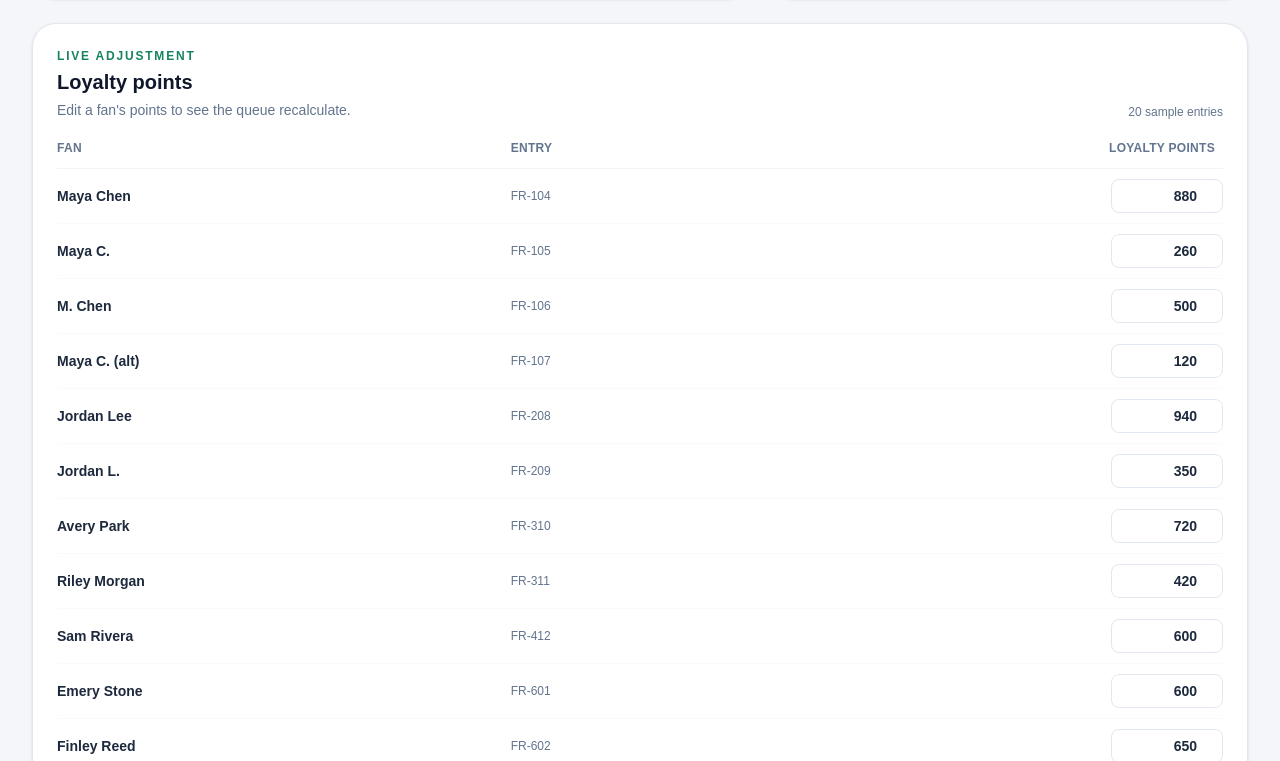
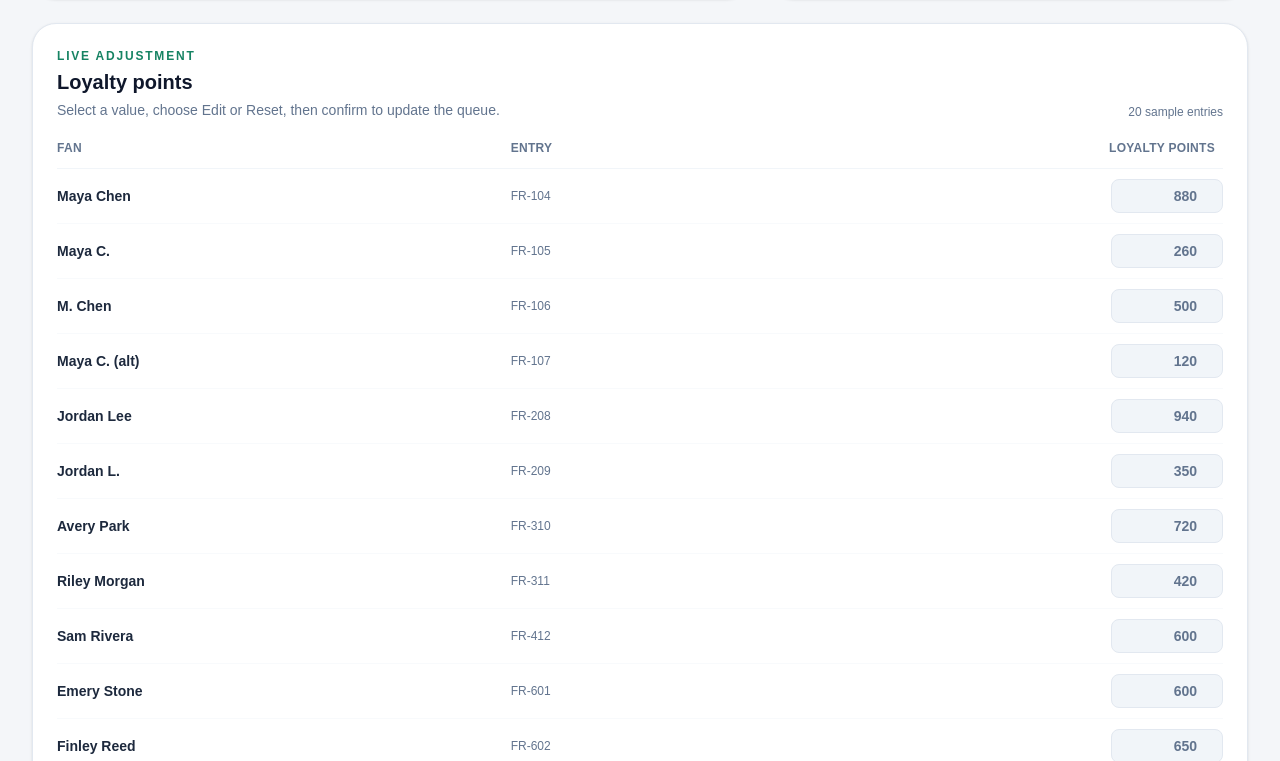
Before and after one commit to oOKaragaOo/front-row-upgrade, a Next.js app: page / in a window 1280 px wide. Shown: the part 2059-2820 px from the top of the page. Built offline with nearby package versions, Linux system fonts and the light colour scheme.

Commit message:
feat(ui): add confirmed loyalty editing

```diff
--- a/src/ui/FrontRowUpgradeQueue.tsx
+++ b/src/ui/FrontRowUpgradeQueue.tsx
@@ -35,6 +35,9 @@ export default function FrontRowUpgradeQueue() {
   );
   const [now, setNow] = useState(() => new Date(DEFAULT_NOW_ISO));
   const [mode, setMode] = useState<ScoringMode>("normal");
+  const [activeLoyaltyActions, setActiveLoyaltyActions] = useState<string | null>(null);
+  const [editingLoyaltyEntryId, setEditingLoyaltyEntryId] = useState<string | null>(null);
+  const [draftLoyaltyPoints, setDraftLoyaltyPoints] = useState("");
 
   const result = useMemo(
     () => buildFrontRowUpgradeQueue(entries, now, mode),
@@ -45,11 +48,11 @@ export default function FrontRowUpgradeQueue() {
     setNow((currentTime) => new Date(currentTime.getTime() + minutes * 60_000));
   }
 
-  function changeLoyaltyPoints(entryId: string, value: string) {
+  function changeLoyaltyPoints(entryId: string, value: string): boolean {
     const loyaltyPoints = value.trim() === "" ? null : Number(value);
 
     if (loyaltyPoints !== null && !Number.isFinite(loyaltyPoints)) {
-      return;
+      return false;
     }
 
     setEntries((currentEntries) =>
@@ -57,6 +60,37 @@ export default function FrontRowUpgradeQueue() {
         entry.id === entryId ? { ...entry, loyaltyPoints } : entry,
       ),
     );
+
+    return true;
+  }
+
+  function beginLoyaltyEdit(entry: TicketQueueEntry, reset: boolean) {
+    const originalEntry = SAMPLE_ENTRIES.find(
+      (sampleEntry) => sampleEntry.id === entry.id,
+    );
+    const points = reset
+      ? originalEntry?.loyaltyPoints
+      : entry.loyaltyPoints;
+
+    setDraftLoyaltyPoints(points == null ? "" : String(points));
+    setEditingLoyaltyEntryId(entry.id);
+    setActiveLoyaltyActions(null);
+  }
+
+  function confirmLoyaltyEdit() {
+    if (editingLoyaltyEntryId === null) {
+      return;
+    }
+
+    if (changeLoyaltyPoints(editingLoyaltyEntryId, draftLoyaltyPoints)) {
+      setEditingLoyaltyEntryId(null);
+      setDraftLoyaltyPoints("");
+    }
+  }
+
+  function cancelLoyaltyEdit() {
+    setEditingLoyaltyEntryId(null);
+    setDraftLoyaltyPoints("");
   }
 
   function upgradeWinnerTicket() {
@@ -412,8 +446,8 @@ export default function FrontRowUpgradeQueue() {
                 Live adjustment
               </p>
               <h2 className="mt-1 text-xl font-black">Loyalty points</h2>
-              <p className="mt-1 text-sm text-slate-500">
-                Edit a fan&apos;s points to see the queue recalculate.
+              <p className="mt-1 text-sm text-slate-500" id="loyalty-points-help">
+                Select a value, choose Edit or Reset, then confirm to update the queue.
               </p>
             </div>
             <span className="text-xs font-medium text-slate-500">
@@ -440,17 +474,77 @@ export default function FrontRowUpgradeQueue() {
                       <label className="sr-only" htmlFor={`loyalty-${entry.id}`}>
                         Loyalty points for {entry.fanName}
                       </label>
+                      <div className="flex flex-col items-end gap-1.5">
                         <input
-                        className="w-28 rounded-lg border border-slate-200 bg-white px-2.5 py-1.5 text-right text-sm font-semibold tabular-nums text-slate-800 focus:border-[#168363] focus:outline-none focus:ring-2 focus:ring-[#b9f3df]"
+                          aria-describedby="loyalty-points-help"
+                          className={`w-28 rounded-lg border px-2.5 py-1.5 text-right text-sm font-semibold tabular-nums focus:border-[#168363] focus:outline-none focus:ring-2 focus:ring-[#b9f3df] ${
+                            editingLoyaltyEntryId === entry.id
+                              ? "border-[#168363] bg-white text-slate-800"
+                              : "cursor-pointer border-slate-200 bg-slate-100 text-slate-500"
+                          }`}
                           id={`loyalty-${entry.id}`}
                           min="0"
                           onChange={(event) =>
-                          changeLoyaltyPoints(entry.id, event.target.value)
+                            setDraftLoyaltyPoints(event.target.value)
                           }
+                          onClick={() => {
+                            if (editingLoyaltyEntryId === null) {
+                              setActiveLoyaltyActions(entry.id);
+                            }
+                          }}
+                          onFocus={() => {
+                            if (editingLoyaltyEntryId === null) {
+                              setActiveLoyaltyActions(entry.id);
+                            }
+                          }}
+                          readOnly={editingLoyaltyEntryId !== entry.id}
                           step="1"
                           type="number"
-                        value={entry.loyaltyPoints ?? ""}
+                          value={
+                            editingLoyaltyEntryId === entry.id
+                              ? draftLoyaltyPoints
+                              : entry.loyaltyPoints ?? ""
+                          }
                         />
+                        {editingLoyaltyEntryId === entry.id ? (
+                          <div className="flex gap-1.5">
+                            <button
+                              className="rounded-lg bg-[#168363] px-2.5 py-1 text-xs font-bold text-white hover:bg-[#12694f] focus-visible:outline-2 focus-visible:outline-offset-2 focus-visible:outline-[#168363]"
+                              onClick={confirmLoyaltyEdit}
+                              type="button"
+                            >
+                              Confirm
+                            </button>
+                            <button
+                              className="rounded-lg border border-slate-200 px-2.5 py-1 text-xs font-semibold text-slate-600 hover:bg-slate-50 focus-visible:outline-2 focus-visible:outline-offset-2 focus-visible:outline-[#168363]"
+                              onClick={cancelLoyaltyEdit}
+                              type="button"
+                            >
+                              Cancel
+                            </button>
+                          </div>
+                        ) : activeLoyaltyActions === entry.id ? (
+                          <div
+                            className="flex gap-1.5"
+                            id={`loyalty-actions-${entry.id}`}
+                          >
+                            <button
+                              className="rounded-lg border border-slate-200 bg-white px-2.5 py-1 text-xs font-semibold text-slate-700 hover:border-[#168363] hover:text-[#12694f] focus-visible:outline-2 focus-visible:outline-offset-2 focus-visible:outline-[#168363]"
+                              onClick={() => beginLoyaltyEdit(entry, false)}
+                              type="button"
+                            >
+                              Edit
+                            </button>
+                            <button
+                              className="rounded-lg border border-slate-200 bg-white px-2.5 py-1 text-xs font-semibold text-slate-700 hover:border-[#168363] hover:text-[#12694f] focus-visible:outline-2 focus-visible:outline-offset-2 focus-visible:outline-[#168363]"
+                              onClick={() => beginLoyaltyEdit(entry, true)}
+                              type="button"
+                            >
+                              Reset
+                            </button>
+                          </div>
+                        ) : null}
+                      </div>
                     </td>
                   </tr>
                 ))}
```
Lines whose indentation alone changed are shown as unchanged.
